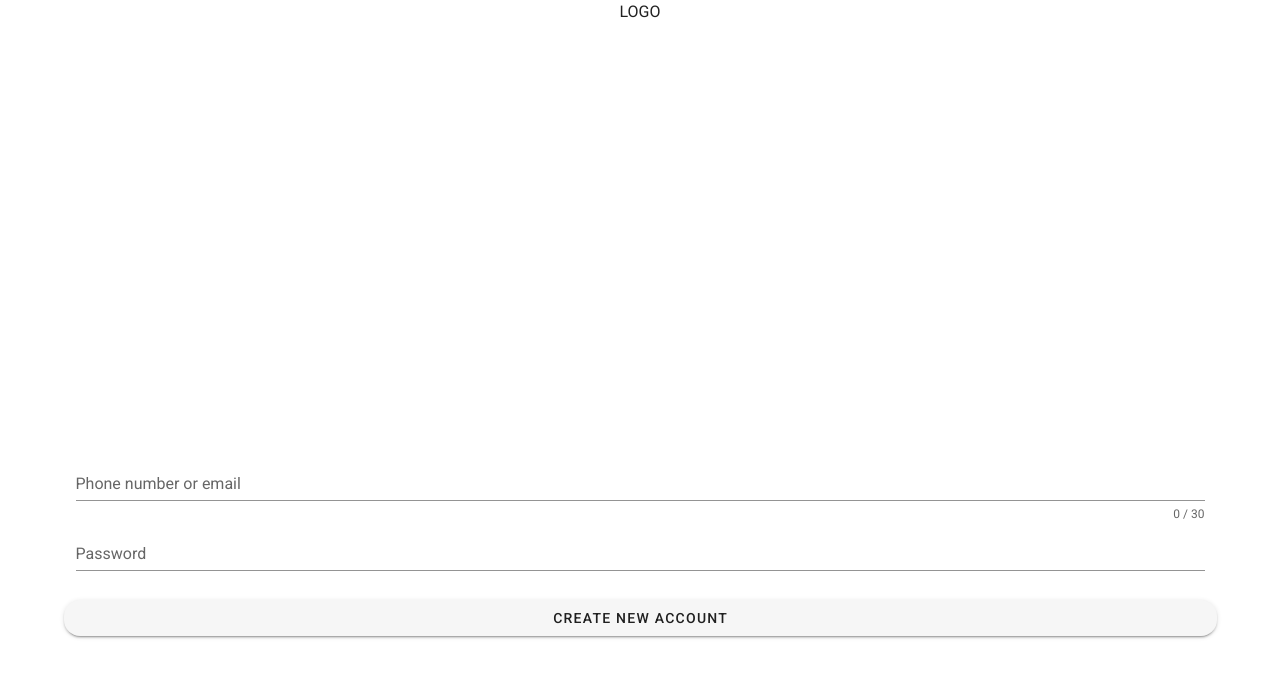
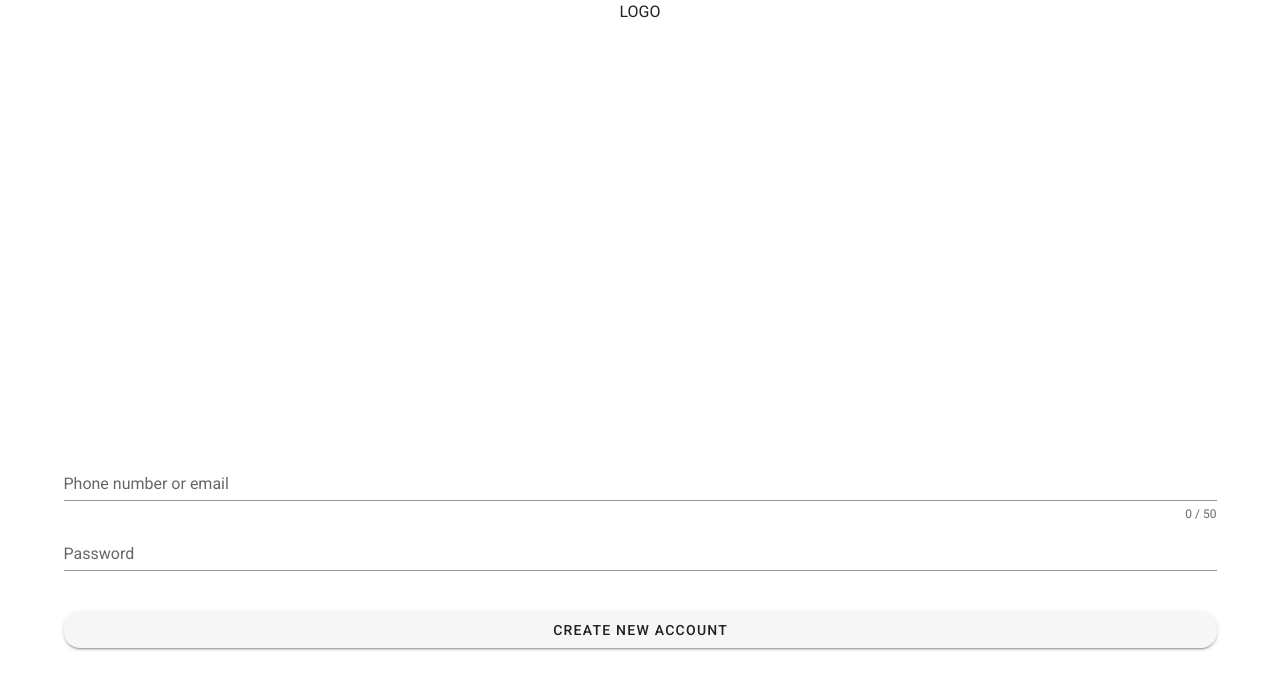
Before and after one commit to temalead/Social8, a Vue app in the folder src/frontend/: page /registration in a window 1280 px wide. Shown: the top 690 px of the page. Built offline with nearby package versions, Linux system fonts and the light colour scheme.

Commit message:
add POST request from Registratiom.vue

```diff
--- a/src/frontend/src/router/index.js
+++ b/src/frontend/src/router/index.js
@@ -8,7 +8,7 @@ const routes = [
     path: "/auth",
     name: "Auth",
     component: () =>
-      import("../components/Auth.vue"),
+      import("../views/Auth.vue"),
   },
   {
     path: "/registration",
--- a/src/frontend/src/components/Auth.vue
+++ b/src/frontend/src/views/Auth.vue
@@ -25,7 +25,7 @@
             @blur="$v.password.$touch()"
             class="mb-2"
           ></v-text-field>
-          <v-row>
+          <!-- <v-row> -->
           <v-btn
             class="mt-9 button"
             color="#f6f6f6"
@@ -35,8 +35,8 @@
           >
             LOG IN
           </v-btn>
-          </v-row>
-          <v-row>
+          <!-- </v-row> -->
+          <!-- <v-row> -->
           <v-btn
             class="button second"
             color="#f6f6f6"
@@ -45,7 +45,7 @@
           >
             create new account
           </v-btn>
-          </v-row>
+          <!-- </v-row> -->
           <v-row class="d-flex justify-center">
             <v-btn class="button second text-caption" color="error" text
               >Forgot Password?
--- a/src/frontend/src/views/Registration.vue
+++ b/src/frontend/src/views/Registration.vue
@@ -4,14 +4,14 @@
       <div class="small-logo-container">LOGO</div>
     </v-row>
     <v-row>
-      <v-col class="ml-4 mr-4">
+      <v-col class="ml-4 mr-4 px-0">
         <form method="post">
           <input type="hidden" name="_token" :value="csrf" />
 
           <v-text-field
             v-model="login"
             :error-messages="loginErrors"
-            :counter="30"
+            :counter="50"
             label="Phone number or email"
             required
             @input="$v.login.$touch()"
@@ -26,11 +26,14 @@
             @blur="$v.password.$touch()"
             class="mb-2"
           ></v-text-field>
-          <v-row>
-            <v-btn class="button second" color="#f6f6f6" width="100%">
-              create new account
-            </v-btn>
-          </v-row>
+          <v-btn
+            class="px-0 button second"
+            color="#f6f6f6"
+            width="100%"
+            @click="submit"
+          >
+            create new account
+          </v-btn>
         </form>
       </v-col>
     </v-row>
@@ -103,6 +106,13 @@ export default {
   methods: {
     submit() {
       this.$v.$touch();
+      fetch("http://localhost:8080/registration", {
+        method: "POST",
+        // headers: {
+        //   "Content-Type": "application/json",
+        // },
+        body: { login: this.login, password: this.password },
+      });
     },
   },
 };
--- a/src/frontend/vue.config.js
+++ b/src/frontend/vue.config.js
@@ -2,12 +2,6 @@ module.exports = {
   transpileDependencies: ["vuetify"],
   devServer: {
     port: 3000,
-    proxy: {
-      '/api': {
-        target: 'http://localhost:8080',
-        ws: true,
-        changeOrigin: true
-      }
-    }
-  }
+    proxy: 'http://localhost:8080',
+  },
 };
```
Also changed, not shown: src/frontend/src/App.vue (+0 -33 lines), src/frontend/src/views/Home.vue (deleted, +0 -11 lines). Lines whose indentation alone changed are shown as unchanged.
